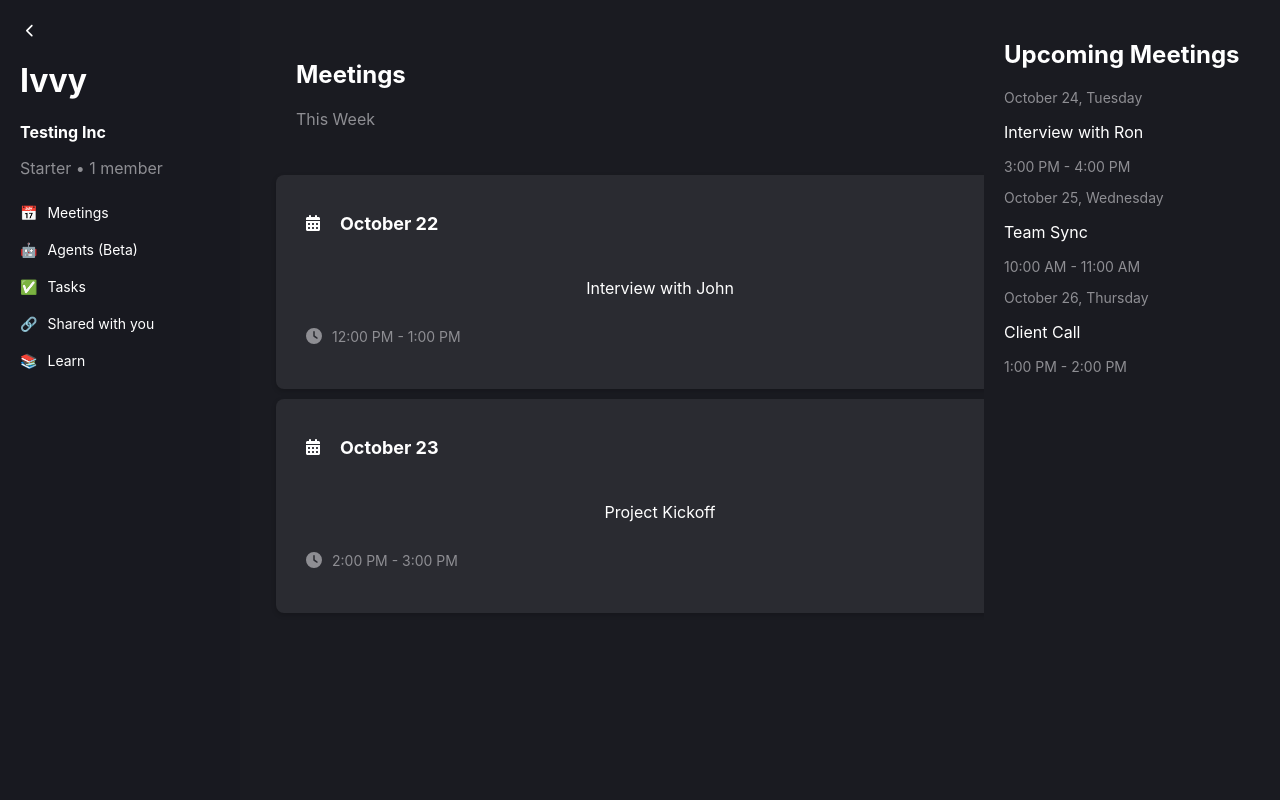
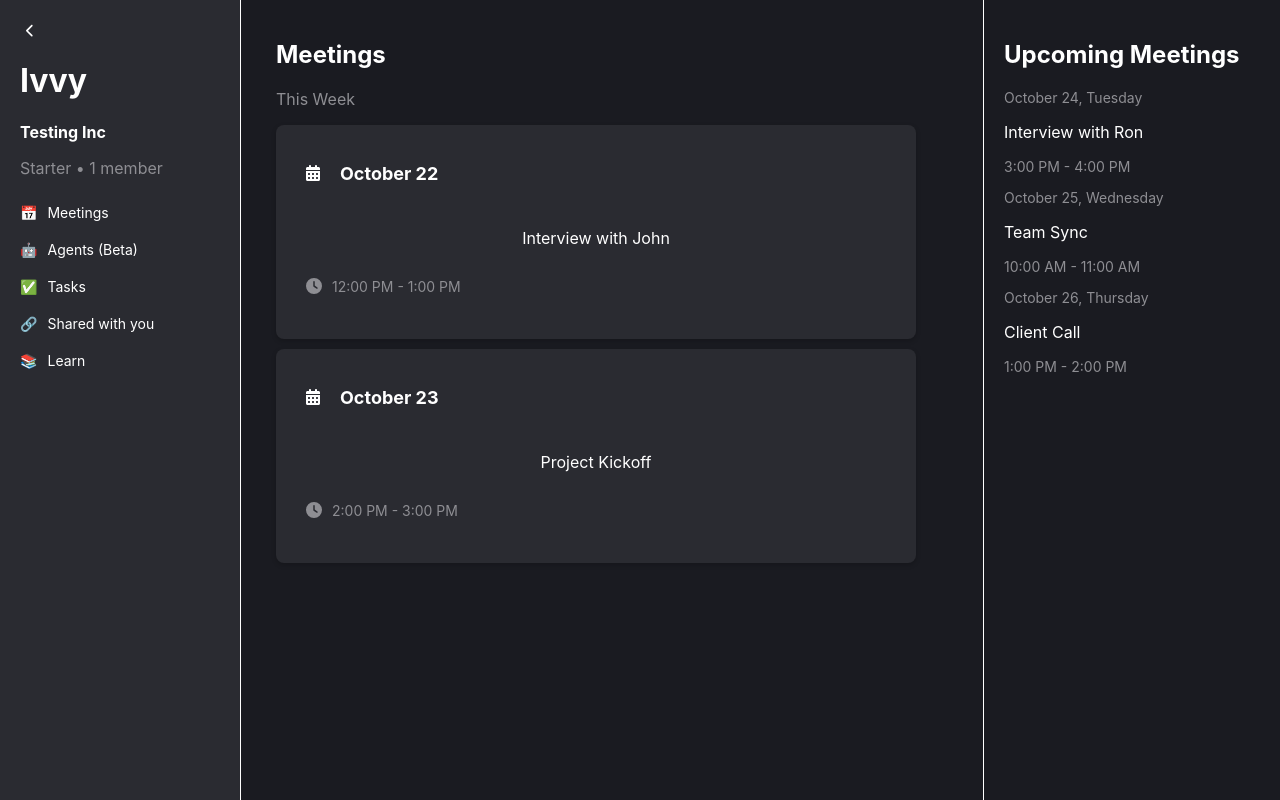
Before and after one commit to yadinsoffer/ivvy, a React (Create React App) app: page / in a window 1280 px wide. Built offline with nearby package versions, Linux system fonts and the light colour scheme.

Commit message:
commit changes

```diff
--- a/src/Layout.js
+++ b/src/Layout.js
@@ -12,20 +12,13 @@ const Container = styled.div`
 `;
 
 const MainContent = styled.div`
-    width: 60%;
-    margin-left: 20%;
-    padding: 20px;
-    color: #FFFFFF;
-`;
-
-const Header = styled.header`
-    background-color: #1A1B21;
-    padding: 20px;
+    width: ${props => (props.isSidebarOpen ? '50%' : '60%')}; /* Adjust width based on sidebar state */
+    margin-left: ${props => (props.isSidebarOpen ? '20%' : '10%')}; /* Adjust margin based on sidebar state */
+    padding: 20px; /* Add padding */
     color: #FFFFFF;
 `;
 
 const Layout = () => {
-    const [isGroupsOpen, setIsGroupsOpen] = useState(false);
     const [isSidebarOpen, setIsSidebarOpen] = useState(true); // State to control sidebar visibility
 
     // Function to toggle the sidebar
@@ -35,12 +28,10 @@ const Layout = () => {
 
     return (
         <Container>
-            <Sidebar isSidebarOpen={isSidebarOpen} toggleSidebar={toggleSidebar} /> {/* Pass state and function */}
-            <MainContent>
-                <Header>
-                    <h2>Meetings</h2>
-                    <p style={{ color: '#8E8E93' }}>This Week</p>
-                </Header>
+            <Sidebar isSidebarOpen={isSidebarOpen} toggleSidebar={toggleSidebar} />
+            <MainContent isSidebarOpen={isSidebarOpen}>
+                <h2>Meetings</h2>
+                <p style={{ color: '#8E8E93' }}>This Week</p>
                 <Meetings /> {/* Use the Meetings component here */}
             </MainContent>
             <RightPanel /> {/* Add the RightPanel component here */}
--- a/src/RightPanel.js
+++ b/src/RightPanel.js
@@ -11,6 +11,7 @@ const RightPanelContainer = styled.div`
     right: 0;
     height: 100%;
     overflow-y: auto; /* Allow scrolling if content overflows */
+    border-left: 1px solid white; /* Add a thin white border on the left */
 `;
 
 const UpcomingMeeting = styled.div`
--- a/src/Sidebar.js
+++ b/src/Sidebar.js
@@ -6,13 +6,14 @@ import { faChevronLeft, faChevronRight } from '@fortawesome/free-solid-svg-icons
 
 const SidebarContainer = styled.div`
     width: ${props => (props.isSidebarOpen ? '200px' : '0')}; /* Set width to 200px when open */
-    background-color: #181920;
+    background-color: ${props => (props.isSidebarOpen ? '#2A2B31' : '#181920')}; /* Change color based on state */
     padding: 20px;
     color: #FFFFFF;
     position: fixed;
     height: 100%;
     overflow: hidden; /* Hide overflow when collapsed */
-    transition: width 0.3s; /* Smooth transition for width change */
+    transition: width 0.3s, background-color 0.3s; /* Smooth transition for width and color change */
+    border-right: 1px solid ${props => (props.isSidebarOpen ? 'white' : '#181920')}; /* Change border color based on state */
 `;
 
 const NavItem = styled.div`
```
Also changed, not shown: src/GettingStarted.js (+22 -15 lines).
